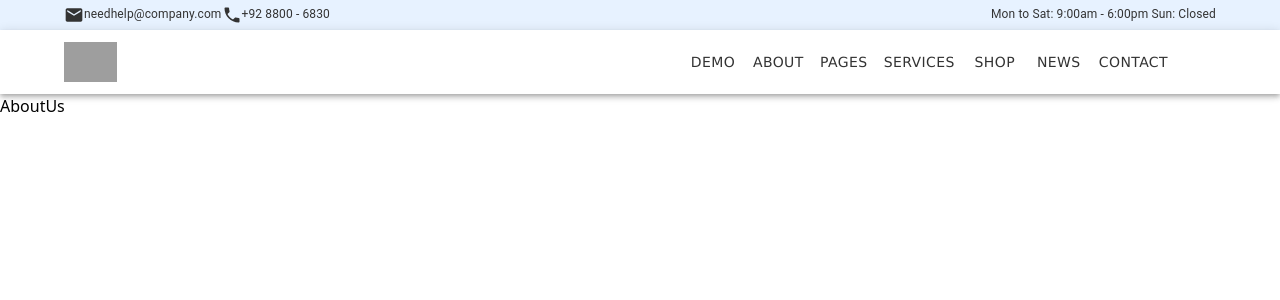
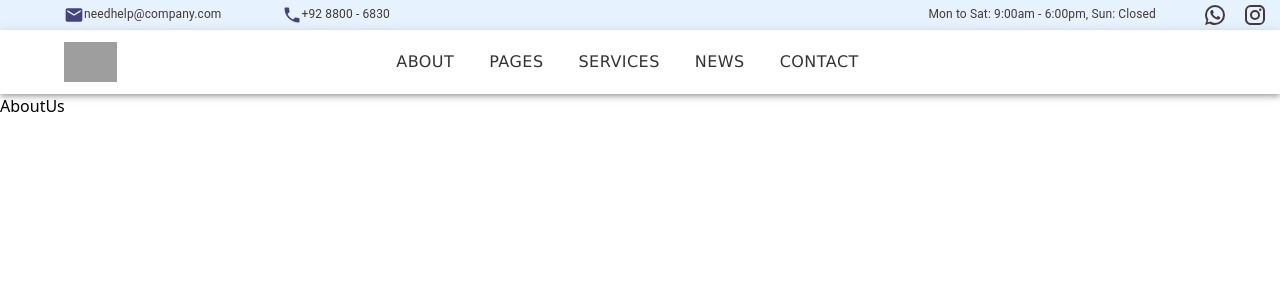
Before and after one commit to GitMohit-Google/AmviFurnitures, a React (Vite) app: page /aboutus in a window 1280 px wide. Shown: the top 300 px of the page. Built offline with nearby package versions, Linux system fonts and the light colour scheme; grey boxes are pictures that could not be loaded; the HTML template or start-up script is replaced by a standard one.

Commit message:
added navbar

```diff
--- a/src/components/NavBar.jsx
+++ b/src/components/NavBar.jsx
@@ -17,11 +17,29 @@ import ListItem from '@mui/material/ListItem';
 import ListItemText from '@mui/material/ListItemText';
 import useMediaQuery from '@mui/material/useMediaQuery';
 import { useTheme } from '@mui/material/styles';
+import InstagramIcon from '@mui/icons-material/Instagram';
+import WhatsAppIcon from '@mui/icons-material/WhatsApp';
+import { createTheme, ThemeProvider } from '@mui/material/styles';
+
+const theme = createTheme({
+  breakpoints: {
+    values: {
+      xs: 0,
+      sm: 400,
+      md: 660,
+      lg: 1280,
+      xl: 1920,
+      custom1: 800,
+      custom2: 1100,
+    },
+  },
+});
 
 export const NavBar = () => {
   const theme = useTheme();
   const isMobile = useMediaQuery(theme.breakpoints.down('sm'));
   const isExtraSmall = useMediaQuery(theme.breakpoints.down('xs'));
+  const isTab = useMediaQuery(theme.breakpoints.down('md'));
 
   const [drawerOpen, setDrawerOpen] = useState(false);
 
@@ -32,10 +50,10 @@ export const NavBar = () => {
   const drawer = (
     <Box onClick={handleDrawerToggle} sx={{ textAlign: 'center' }}>
       <Typography variant="h6" sx={{ my: 2, mx:6 }}>
-        SOLOX
+        AMVI
       </Typography>
       <List>
-        {['DEMO', 'ABOUT', 'PAGES', 'SERVICES', 'SHOP', 'NEWS', 'CONTACT'].map((text) => (
+        {['ABOUT', 'PRODUCTS', 'SERVICES', 'NEWS', 'CONTACT US'].map((text) => (
           <ListItem button key={text}>
             <ListItemText primary={text} />
           </ListItem>
@@ -46,46 +64,53 @@ export const NavBar = () => {
 
   return (
     <>
+    {
+      !isTab ? (
       <AppBar position="static" color="default" elevation={0} className="top-bar">
+
         <Container className="top-bar-container">
           <Box display="flex" justifyContent="space-between" alignItems="center" width="100%">
-            <Box display="flex" alignItems="center">
+            <Box display="flex" alignItems="center" className="contact-wrapper">
               <Typography variant="body2" className="top-bar-item">
-                <EmailIcon fontSize="small" /> needhelp@company.com
+                <EmailIcon fontSize="small" className='header-icon' /> needhelp@company.com
               </Typography>
               <Typography variant="body2" className="top-bar-item">
-                <PhoneIcon fontSize="small" /> +92 8800 - 6830
+                <PhoneIcon fontSize="small"  className='header-icon'/> +92 8800 - 6830
               </Typography>
             </Box>
             <Typography variant="body2" className="top-bar-item">
-              Mon to Sat: 9:00am - 6:00pm Sun: Closed
+              Mon to Sat: 9:00am - 6:00pm, Sun: Closed
             </Typography>
-            {/* <Box display="flex" alignItems="center">
+            <Box display="flex" className="social-media-icon-wrapper" alignItems="center">
               <IconButton color="inherit" className="top-bar-icon">
-                <SearchIcon />
+                <WhatsAppIcon/>
               </IconButton>
               <IconButton color="inherit" className="top-bar-icon">
-                <ShoppingCartIcon />
+                <InstagramIcon/>
               </IconButton>
-            </Box> */}
+            </Box>
           </Box>
         </Container>
       </AppBar>
 
+      ) : (
+      <>
+        </>
+        )
+    }
+
       <AppBar position="static" className='navbar'>
         <Container maxWidth="lg">
-          <Toolbar disableGutters>
+          <Toolbar disableGutters >
             <img src="/path/to/logo.png" alt="Logo" className="logo" />
-            <Typography variant="h6" component="div" sx={{ flexGrow: 1, ml: 2 }}>
+            {/* <Typography variant="h6" component="div" sx={{ flexGrow: 1, ml: 2, color:"black" }}>
               SOLOX
-            </Typography>
+            </Typography> */}
             {!(isMobile || isExtraSmall) ? (
-              <Box display="flex" alignItems="center">
-                <Button color="inherit" className="nav-link">DEMO</Button>
+              <Box display="flex" alignItems="center" className="nav-btn-wrapper">
                 <Button color="inherit" className="nav-link">ABOUT</Button>
                 <Button color="inherit" className="nav-link">PAGES</Button>
                 <Button color="inherit" className="nav-link">SERVICES</Button>
-                <Button color="inherit" className="nav-link">SHOP</Button>
                 <Button color="inherit" className="nav-link">NEWS</Button>
                 <Button color="inherit" className="nav-link">CONTACT</Button>
                 <IconButton color="inherit">
@@ -94,7 +119,7 @@ export const NavBar = () => {
               </Box>
             ) : (
               <>
-                <IconButton edge="end" color="inherit" aria-label="menu" onClick={handleDrawerToggle} sx={{p:1,bgcolor:'#fcfbd8'}}>
+                <IconButton edge="end" color="inherit" aria-label="menu" onClick={handleDrawerToggle} sx={{p:1,bgcolor:'#fcfbd8'}} className='menu-icon-wrapper'>
                   <MenuIcon className='menu-icon'/>
                 </IconButton>
                 <Drawer
--- a/src/index.css
+++ b/src/index.css
@@ -4,7 +4,6 @@
 
 .top-bar {
     background-color: #e7f2ff !important;
-    /* padding-top: 4px !important; */
     display: flex;
     justify-content: center;
     align-items: center;
@@ -18,30 +17,45 @@
 }
 
 .top-bar-item {
-    margin-right: 15px;
-    display: flex;
-    align-items: center;
+
+    margin-right: 60px !important;
+    display: flex !important;
+    align-items: center !important;
     font-size: 12px !important;
-    color: #333;
+    color: #453737 !important;
 }
 
 .top-bar-icon {
     margin-left: 10px;
+    color: #453737 !important;
+}
+
+.social-media-icon-wrapper{
+    position:absolute !important;
+    right: 5px !important;
+    display: flex !important;
+    margin-bottom: 1px !important;
 }
 
 .logo {
     height: 40px;
-    margin-right: 15px;
+    /* left:10px; */
+    position: absolute;
 }
-
+.nav-btn-wrapper{
+    display: flex;
+    width: 100vw;
+    justify-content: center !important;
+    align-items: center !important;
+}
 .navbar{
     background-color: #fff !important;
 }
 
 .nav-link {
-    margin-left: 15px;
-    font-size: 16px;
-
+    margin-left: 15px !important;
+    font-size: 16px !important;
+    padding: 10px !important;
     color: #333 !important;
     font-family:'Lucida Sans', 'Lucida Sans Regular', 'Lucida Grande', 'Lucida Sans Unicode', Geneva, Verdana, sans-serif !important;
 }
@@ -72,3 +86,19 @@
         height: 35px;
     }
 }
+
+
+.header-icon{
+    color: rgb(67, 67, 127);
+}
+
+
+.menu-icon-wrapper{
+    position: absolute !important;
+    right: 5px ;
+}
+/*
+.contact-wrapper{
+    position: absolute !important;
+    left: 5px !important;
+} */
```
